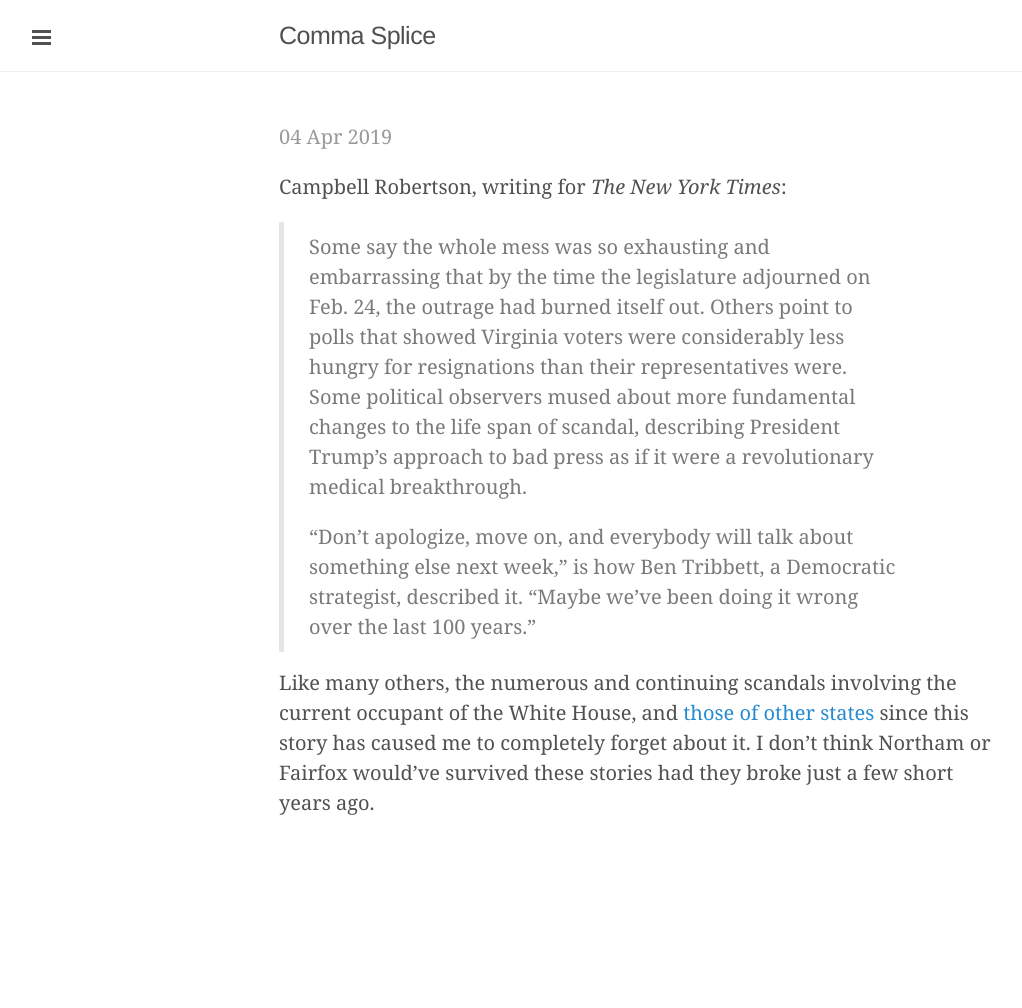
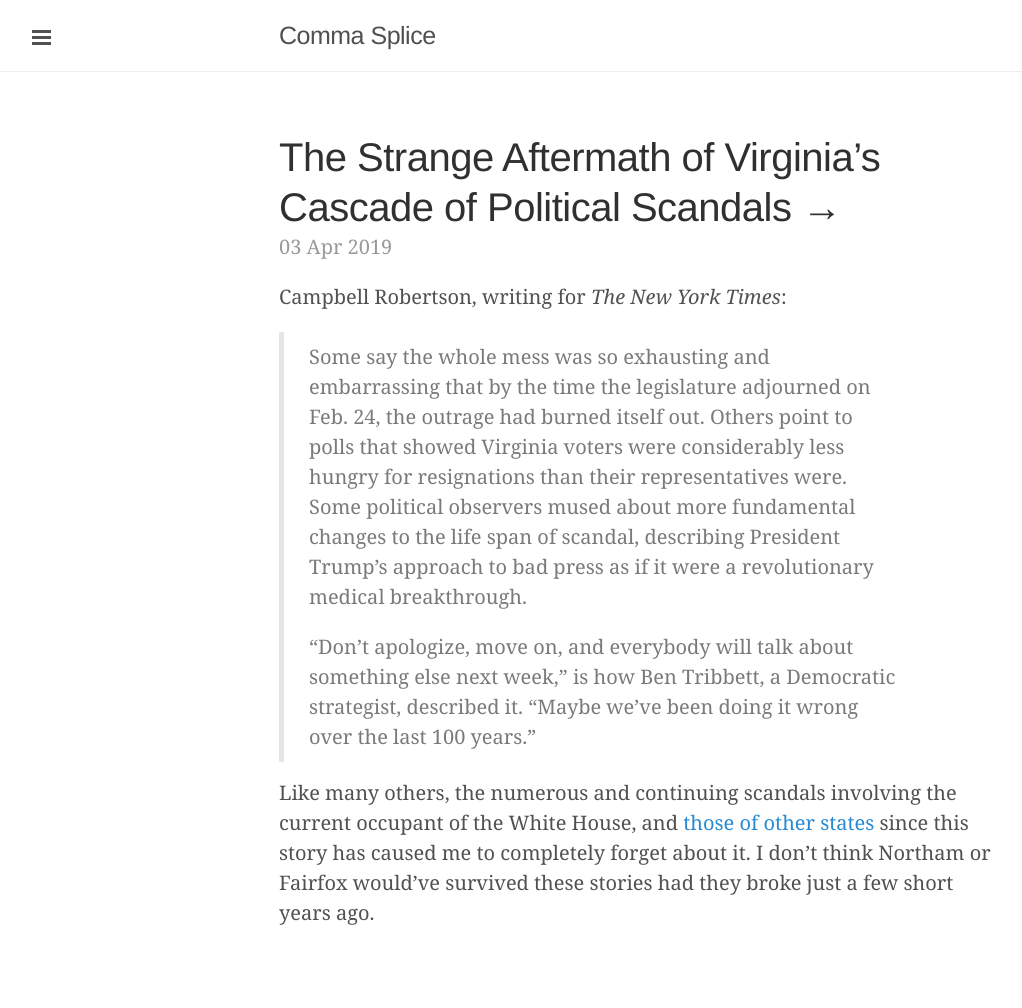
Before and after one commit to davidixon/davidixon.github.io, a Jekyll site: the page built from _posts/2019-04-03-virginia.md, in a window 1280 px wide. Shown: the whole page, without its empty margins (1-1023 px from the left). Built offline with Jekyll 4.4.1, drawn with Linux system fonts in a browser that asks for light colours; our own code applies the rules of GitHub Pages for plain Markdown files; before the commit the page ends 900 px from its top, so only the background shows below that; some of the changed lines change nothing that is shown.

Commit message:
Changed title of post

```diff
--- a/_posts/2019-04-03-virginia.md
+++ b/_posts/2019-04-03-virginia.md
@@ -1,6 +1,6 @@
 ---
 layout: post
-title: ‘It Just Went Poof’: The Strange Aftermath of Virginia’s Cascade of Political Scandals
+title: The Strange Aftermath of Virginia’s Cascade of Political Scandals
 date: 2019-04-03 21:23:10
 link: https://www.nytimes.com/2019/04/02/us/virginia-scandal-northam-fairfax.html
 ---
```
